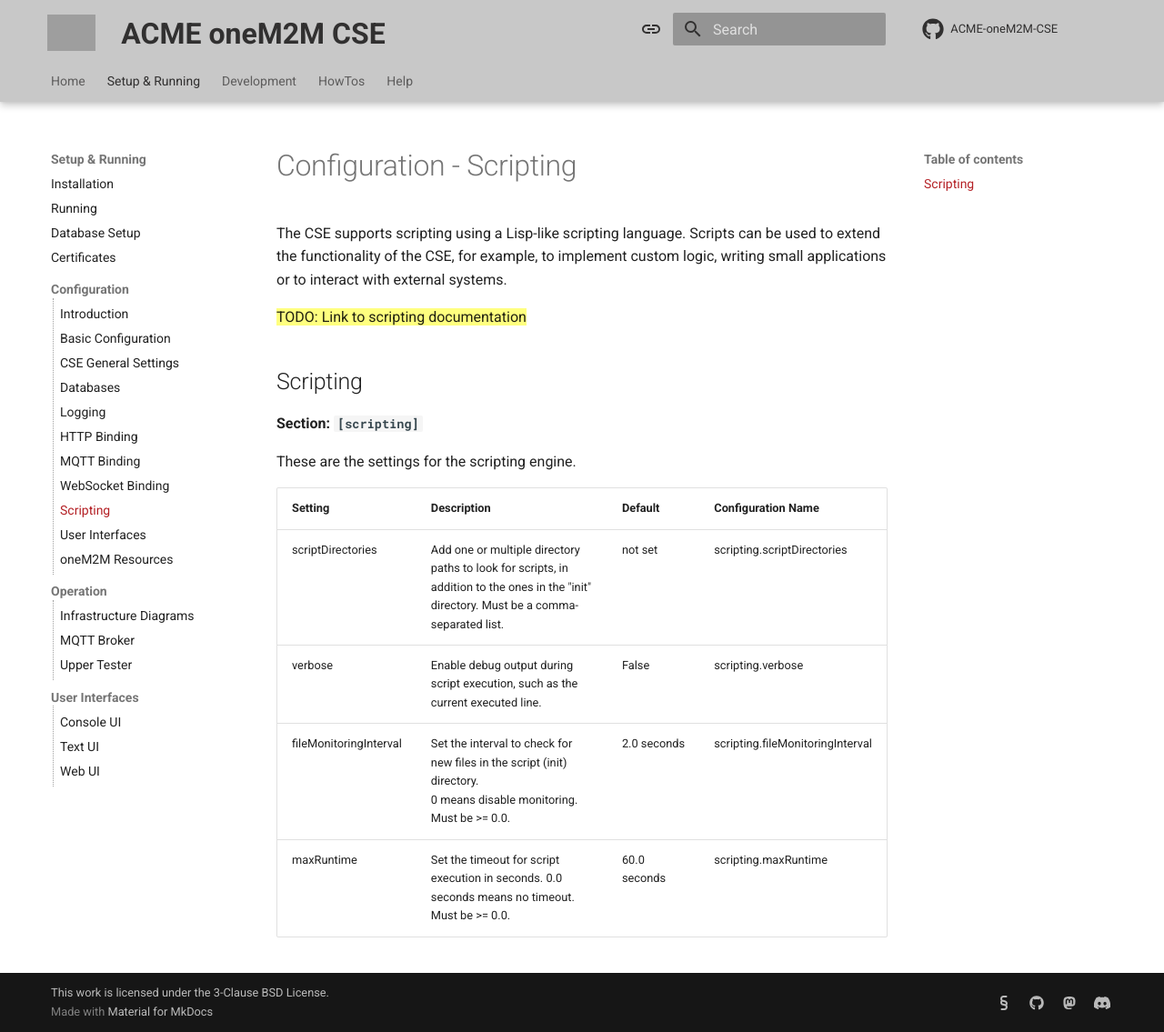
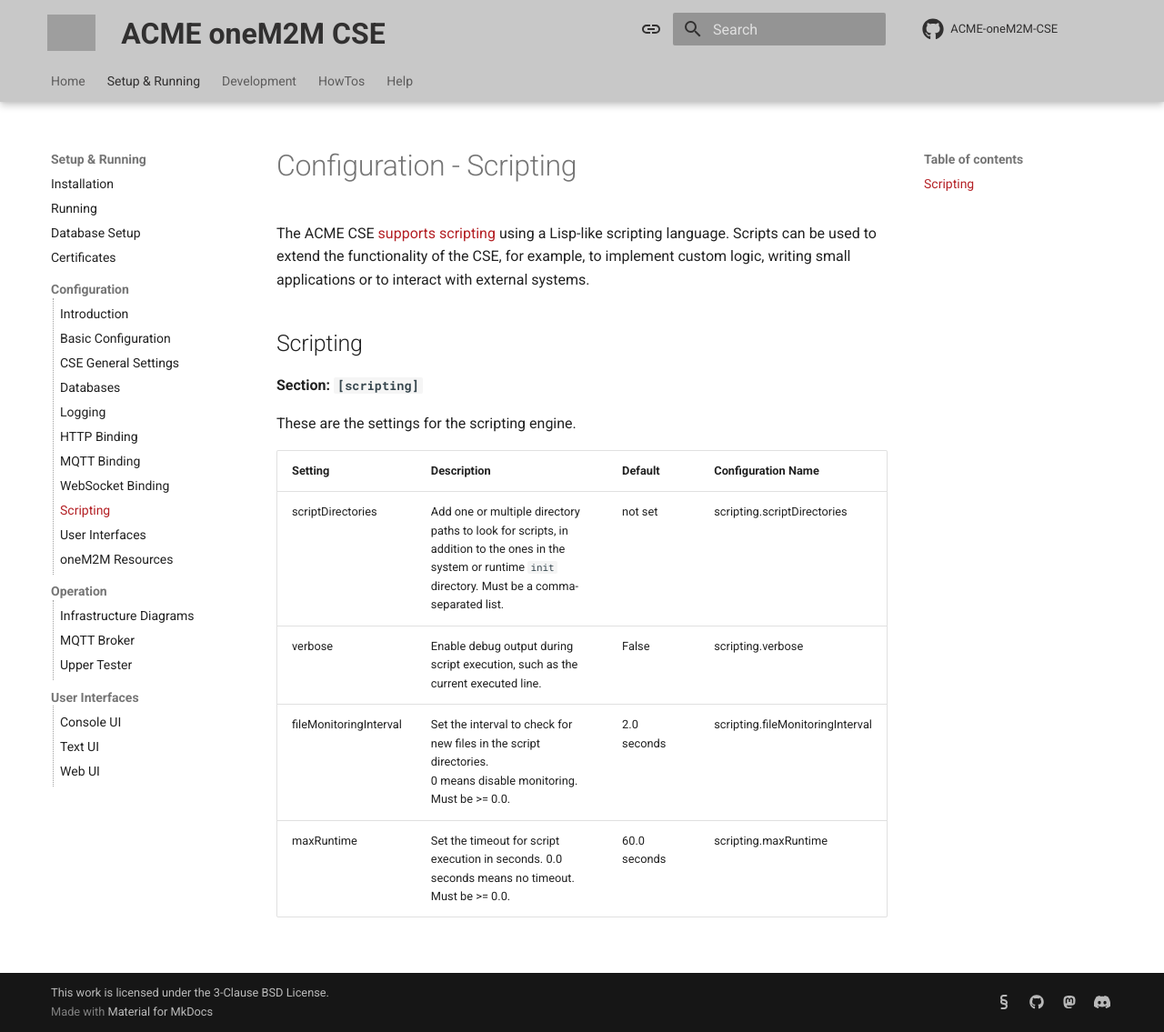
Before and after one commit to ankraft/ACME-oneM2M-CSE, an MkDocs documentation site: the page built from docs/docs/setup/Configuration-scripting.md, in a window 1280 px wide and 1135 px high. Shown: the whole window at 91% size. Built offline with MkDocs 1.6.1 and Material for MkDocs 9.7.7, drawn with Linux system fonts in a browser that asks for light colours; comment, search, counter and statistics services are not loaded; grey boxes are pictures that could not be loaded.

Commit message:
Web site documentation

```diff
--- a/docs/docs/setup/Configuration-scripting.md
+++ b/docs/docs/setup/Configuration-scripting.md
@@ -1,8 +1,6 @@
 # Configuration - Scripting
 
-The CSE supports scripting using a Lisp-like scripting language. Scripts can be used to extend the functionality of the CSE, for example, to implement custom logic, writing small applications or to interact with external systems.
-
-<mark>TODO: Link to scripting documentation</mark>
+The ACME CSE [supports scripting](../development/ACMEScript.md) using a Lisp-like scripting language. Scripts can be used to extend the functionality of the CSE, for example, to implement custom logic, writing small applications or to interact with external systems.
 
 ## Scripting
 
@@ -12,7 +10,7 @@
 
 | Setting                | Description                                                                                                                               | Default      | Configuration Name               |
 |:-----------------------|:------------------------------------------------------------------------------------------------------------------------------------------|:-------------|:---------------------------------|
-| scriptDirectories      | Add one or multiple directory paths to look for scripts, in addition to the ones in the "init" directory. Must be a comma-separated list. | not set      | scripting.scriptDirectories      |
+| scriptDirectories      | Add one or multiple directory paths to look for scripts, in addition to the ones in the system or runtime `init` directory. Must be a comma-separated list. | not set      | scripting.scriptDirectories      |
 | verbose                | Enable debug output during script execution, such as the current executed line.                                                           | False        | scripting.verbose                |
-| fileMonitoringInterval | Set the interval to check for new files in the script (init) directory.<br/>0 means disable monitoring. Must be >= 0.0.                   | 2.0 seconds  | scripting.fileMonitoringInterval |
+| fileMonitoringInterval | Set the interval to check for new files in the script directories.<br/>0 means disable monitoring. Must be >= 0.0.                   | 2.0 seconds  | scripting.fileMonitoringInterval |
 | maxRuntime             | Set the timeout for script execution in seconds. 0.0 seconds means no timeout.<br/>Must be >= 0.0.                                        | 60.0 seconds | scripting.maxRuntime             |
--- a/docs/docs/stylesheets/extra.css
+++ b/docs/docs/stylesheets/extra.css
@@ -158,3 +158,8 @@
 	-webkit-mask-image: var(--md-admonition-icon--see-also);
 			mask-image: var(--md-admonition-icon--see-also);
   }
+
+  /* Title page header -> smaller bottom margin */
+  #acme-onem2m-cse {
+	margin-bottom: 0;
+  }
```
Also changed, not shown: docs/docs/home/License.md (+1 -1 lines), docs/docs/index.md (+8 -5 lines), docs/docs/setup/Configuration-http.md (+10 -12 lines).
